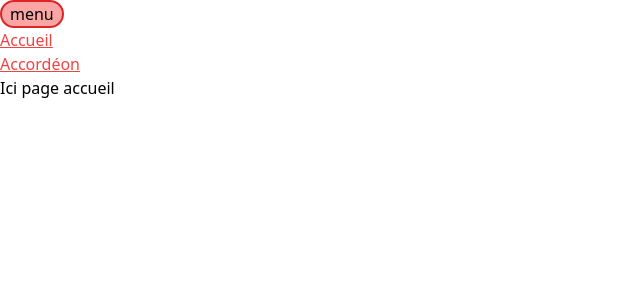
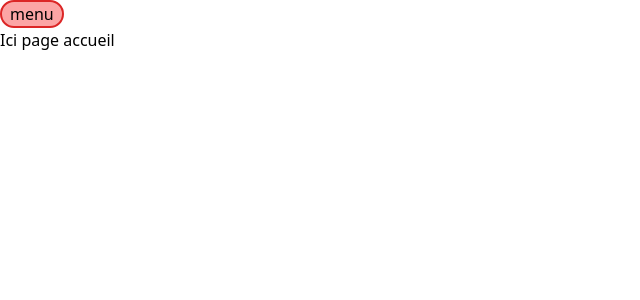
Before and after one commit to MMI-SAE-203/r213-2024-pracht-tp1-AngeloBosetti, a Vue app: page / in a window 1280 px wide. Shown: the top 300 px of the page, without its empty margins (0-640 px from the left). Built offline with nearby package versions, Linux system fonts and the light colour scheme.

Commit message:
mise en place du menuIsOpen pour le bouton menu

```diff
--- a/src/App.vue
+++ b/src/App.vue
@@ -12,14 +12,14 @@ onErrorCaptured((err, instance, info) => {
 <template>
   <header>
     <button
+    @pointerdown="menuIsOpen = !menuIsOpen"
     aria-controls="mainNav"
     aria-expanded="true"
     class="rounded-full border-2 border-red-600 bg-red-300 px-2"
   >
     menu
-  </button>
-  <!-- nav#mainNav>ul>li*3>a[href="#"]{item $} -->
-  <nav id="mainNav">
+  </button >
+  <nav id="mainNav" :class="{ hidden: !menuIsOpen }">
     <ul>
       <li>
         <RouterLink to="/" class="text-red-500 underline"> Accueil </RouterLink>
```
Lines whose indentation alone changed are shown as unchanged.
